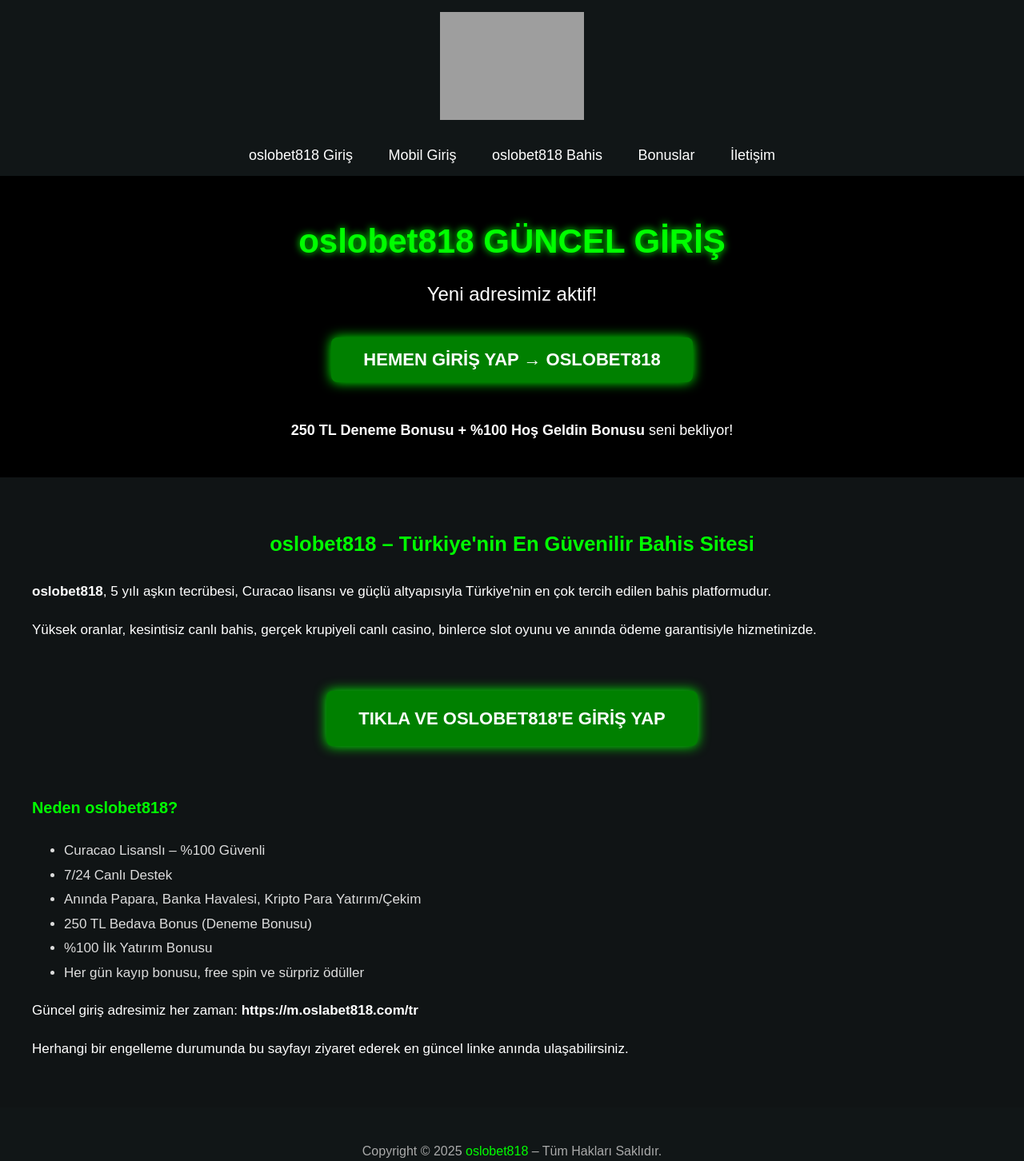
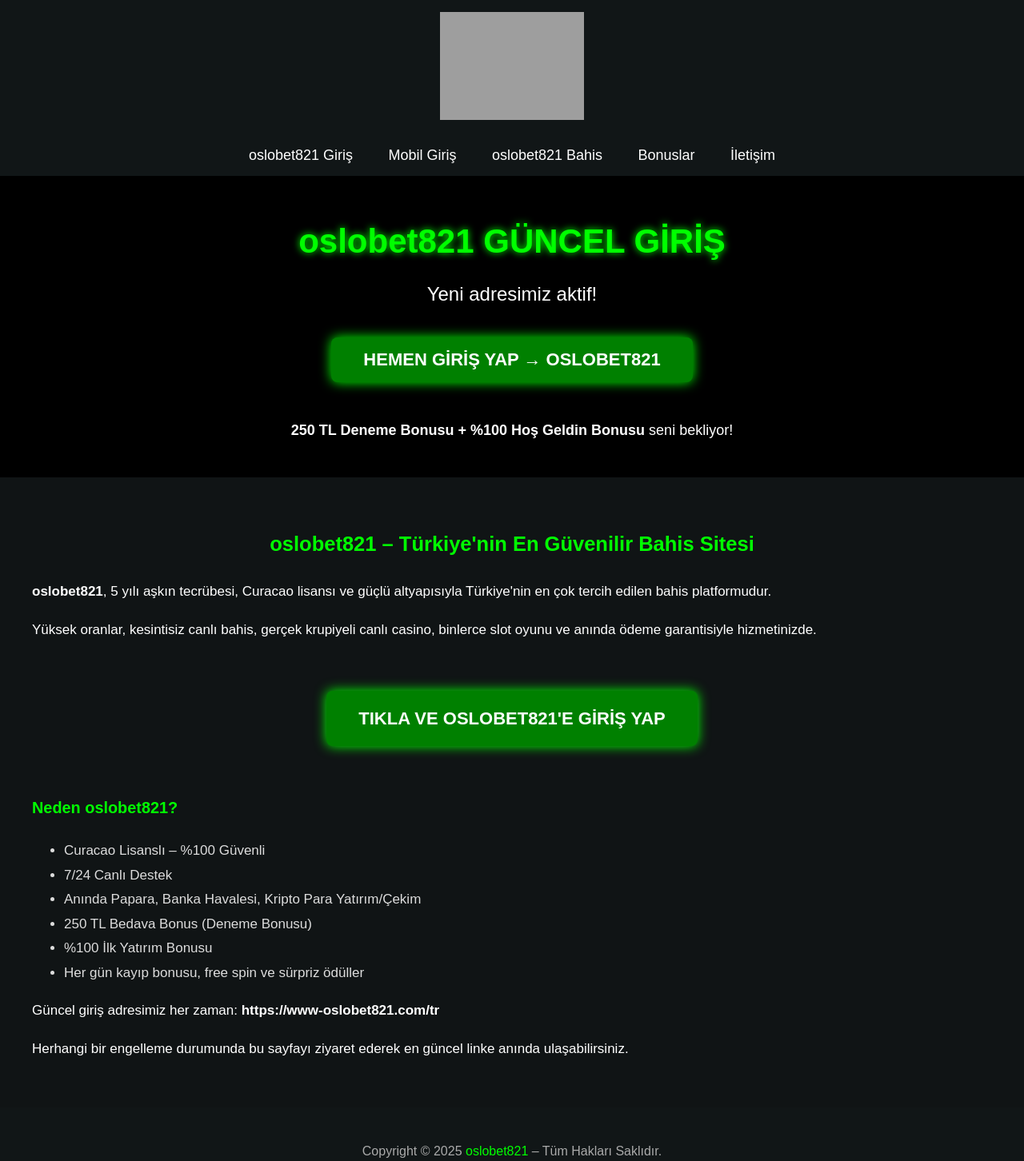
Before and after one commit to yosibo1992/oslobtv1, a plain HTML site: page tr.html in a window 1280 px wide. Shown: the top 1452 px of the page at 80% size. Drawn offline with Linux system fonts and the light colour scheme; grey boxes are pictures that could not be loaded.

Commit message:
Update tr.html

```diff
--- a/tr.html
+++ b/tr.html
@@ -3,19 +3,19 @@
 <head>
     <meta charset="utf-8"/>
     <meta http-equiv="X-UA-Compatible" content="IE=edge"/>
-    <title>oslobet818 Giriş - oslobet818 Güncel Adresi | Mobil Giriş</title>
-    <meta name="description" content="oslobet818 ile kaliteli, güvenilir ve yüksek oranlı bahis & casino keyfi! Hemen üye ol, 250 TL deneme bonusu ve %100 hoş geldin bonusu ile kazanmaya başla!"/>
+    <title>oslobet821 Giriş - oslobet821 Güncel Adresi | Mobil Giriş</title>
+    <meta name="description" content="oslobet821 ile kaliteli, güvenilir ve yüksek oranlı bahis & casino keyfi! Hemen üye ol, 250 TL deneme bonusu ve %100 hoş geldin bonusu ile kazanmaya başla!"/>
     <meta name="viewport" content="width=device-width, initial-scale=1"/>
-    <meta name="keywords" content="oslobet818, oslobet818 giriş, 818 oslobet"/>
+    <meta name="keywords" content="oslobet821, oslobet821 giriş, 821 oslobet"/>
     <meta name="robots" content="all, follow" />
-    <link rel="canonical" href="https://m.oslabet818.com/tr" />
+    <link rel="canonical" href="https://www-oslobet821.com/tr" />
 
     <!-- Open Graph / Twitter -->
-    <meta property="og:title" content="oslobet818 Giriş - oslobet818 Güncel Adresi | Mobil Giriş" />
-    <meta property="og:description" content="oslobet818 ile kaliteli, güvenilir ve yüksek oranlı bahis & casino keyfi! Hemen üye ol, 250 TL deneme bonusu ve %100 hoş geldin bonusu ile kazanmaya başla!" />
-    <meta property="og:url" content="https://m.oslabet818.com/tr" />
+    <meta property="og:title" content="oslobet821 Giriş - oslobet821 Güncel Adresi | Mobil Giriş" />
+    <meta property="og:description" content="oslobet821 ile kaliteli, güvenilir ve yüksek oranlı bahis & casino keyfi! Hemen üye ol, 250 TL deneme bonusu ve %100 hoş geldin bonusu ile kazanmaya başla!" />
+    <meta property="og:url" content="https://www-oslobet821.com/tr" />
     <meta property="og:image" content="https://tr.oslobeterisimii.pro/images/OsloIcon.webp" />
-    <meta property="og:site_name" content="oslobet818" />
+    <meta property="og:site_name" content="oslobet821" />
     <meta name="twitter:card" content="summary_large_image"/>
     <meta name="twitter:image" content="https://tr.oslobeterisimii.pro/images/OsloIcon.webp"/>
 
@@ -54,28 +54,28 @@
     </div>
 
     <div id="topbanner" style="text-align:center; padding:15px 0;">
-        <a href="https://m.oslabet818.com/tr" target="_blank" rel="nofollow">
-            <img src="https://tr.oslobeterisimii.pro/images/OsloIcon.webp" width="180" height="80" alt="oslobet818 Güncel Giriş" style="max-width:100%; height:auto;">
+        <a href="https://www-oslobet821.com/tr" target="_blank" rel="nofollow">
+            <img src="https://tr.oslobeterisimii.pro/images/OsloIcon.webp" width="180" height="80" alt="oslobet821 Güncel Giriş" style="max-width:100%; height:auto;">
         </a>
     </div>
 
     <nav id="topnav">
         <ul style="text-align:center; padding:15px; margin:0; list-style:none; background:#111617;">
-            <li style="display:inline; margin:0 20px;"><a href="https://m.oslabet818.com/tr" style="color:#fff; font-size:18px;">oslobet818 Giriş</a></li>
-            <li style="display:inline; margin:0 20px;"><a href="https://m.oslabet818.com/tr" style="color:#fff; font-size:18px;">Mobil Giriş</a></li>
-            <li style="display:inline; margin:0 20px;"><a href="https://m.oslabet818.com/tr" style="color:#fff; font-size:18px;">oslobet818 Bahis</a></li>
-            <li style="display:inline; margin:0 20px;"><a href="https://m.oslabet818.com/tr" style="color:#fff; font-size:18px;">Bonuslar</a></li>
-            <li style="display:inline; margin:0 20px;"><a href="https://m.oslabet818.com/tr" style="color:#fff; font-size:18px;">İletişim</a></li>
+            <li style="display:inline; margin:0 20px;"><a href="https://www-oslobet821.com/tr" style="color:#fff; font-size:18px;">oslobet821 Giriş</a></li>
+            <li style="display:inline; margin:0 20px;"><a href="https://www-oslobet821.com/tr" style="color:#fff; font-size:18px;">Mobil Giriş</a></li>
+            <li style="display:inline; margin:0 20px;"><a href="https://www-oslobet821.com/tr" style="color:#fff; font-size:18px;">oslobet821 Bahis</a></li>
+            <li style="display:inline; margin:0 20px;"><a href="https://www-oslobet821.com/tr" style="color:#fff; font-size:18px;">Bonuslar</a></li>
+            <li style="display:inline; margin:0 20px;"><a href="https://www-oslobet821.com/tr" style="color:#fff; font-size:18px;">İletişim</a></li>
         </ul>
     </nav>
 </header>
 </div>
 
 <div style="text-align:center; padding:30px; background:rgba(0,0,0,0.8);">
-    <h1 style="font-size:42px; color:#00ff00; text-shadow:0 0 10px #00ff00;">oslobet818 GÜNCEL GİRİŞ</h1>
+    <h1 style="font-size:42px; color:#00ff00; text-shadow:0 0 10px #00ff00;">oslobet821 GÜNCEL GİRİŞ</h1>
     <p style="font-size:24px; margin:20px 0;">Yeni adresimiz aktif!</p>
-    <a href="https://m.oslabet818.com/tr" class="btn-giris" target="_blank" rel="nofollow">
-        HEMEN GİRİŞ YAP → oslobet818
+    <a href="https://www-oslobet821.com/tr" class="btn-giris" target="_blank" rel="nofollow">
+        HEMEN GİRİŞ YAP → oslobet821
     </a>
     <p style="font-size:18px; margin-top:30px;">
         <strong>250 TL Deneme Bonusu + %100 Hoş Geldin Bonusu</strong> seni bekliyor!
@@ -84,17 +84,17 @@
 
 <div class="wrapper row4" style="padding:40px; background:rgba(17,22,23,0.95);">
     <div id="container" style="max-width:1200px; margin:auto; line-height:1.8; font-size:17px;">
-        <h2 style="text-align:center; color:#00ff00;">oslobet818 – Türkiye'nin En Güvenilir Bahis Sitesi</h2>
-        <p><strong>oslobet818</strong>, 5 yılı aşkın tecrübesi, Curacao lisansı ve güçlü altyapısıyla Türkiye'nin en çok tercih edilen bahis platformudur.</p>
+        <h2 style="text-align:center; color:#00ff00;">oslobet821 – Türkiye'nin En Güvenilir Bahis Sitesi</h2>
+        <p><strong>oslobet821</strong>, 5 yılı aşkın tecrübesi, Curacao lisansı ve güçlü altyapısıyla Türkiye'nin en çok tercih edilen bahis platformudur.</p>
         <p>Yüksek oranlar, kesintisiz canlı bahis, gerçek krupiyeli canlı casino, binlerce slot oyunu ve anında ödeme garantisiyle hizmetinizde.</p>
 
         <div style="text-align:center; margin:40px 0;">
-            <a href="https://m.oslabet818.com/tr" class="btn-giris" target="_blank" rel="nofollow">
-                TIKLA VE oslobet818'E GİRİŞ YAP
+            <a href="https://www-oslobet821.com/tr" class="btn-giris" target="_blank" rel="nofollow">
+                TIKLA VE oslobet821'E GİRİŞ YAP
             </a>
         </div>
 
-        <h3 style="color:#00ff00;">Neden oslobet818?</h3>
+        <h3 style="color:#00ff00;">Neden oslobet821?</h3>
         <ul>
             <li>Curacao Lisanslı – %100 Güvenli</li>
             <li>7/24 Canlı Destek</li>
@@ -104,15 +104,15 @@
             <li>Her gün kayıp bonusu, free spin ve sürpriz ödüller</li>
         </ul>
 
-        <p>Güncel giriş adresimiz her zaman: <strong>https://m.oslabet818.com/tr</strong></p>
+        <p>Güncel giriş adresimiz her zaman: <strong>https://www-oslobet821.com/tr</strong></p>
         <p>Herhangi bir engelleme durumunda bu sayfayı ziyaret ederek en güncel linke anında ulaşabilirsiniz.</p>
     </div>
 </div>
 
 <div class="wrapper row5">
 <footer id="copyright" class="clear" style="text-align:center; color:#aaa;">
-    <p>Copyright © 2025 <a href="https://m.oslabet818.com/tr" style="color:#00ff00;">oslobet818</a> – Tüm Hakları Saklıdır.</p>
-    <p><a href="https://m.oslabet818.com/tr/sitemap.xml" style="color:#666;">XML Sitemap</a> | <a href="https://m.oslabet818.com/tr" style="color:#666;">İletişim</a></p>
+    <p>Copyright © 2025 <a href="https://www-oslobet821.com/tr" style="color:#00ff00;">oslobet821</a> – Tüm Hakları Saklıdır.</p>
+    <p><a href="https://www-oslobet821.com/tr/sitemap.xml" style="color:#666;">XML Sitemap</a> | <a href="https://www-oslobet821.com/tr" style="color:#666;">İletişim</a></p>
 </footer>
 </div>
 
```
